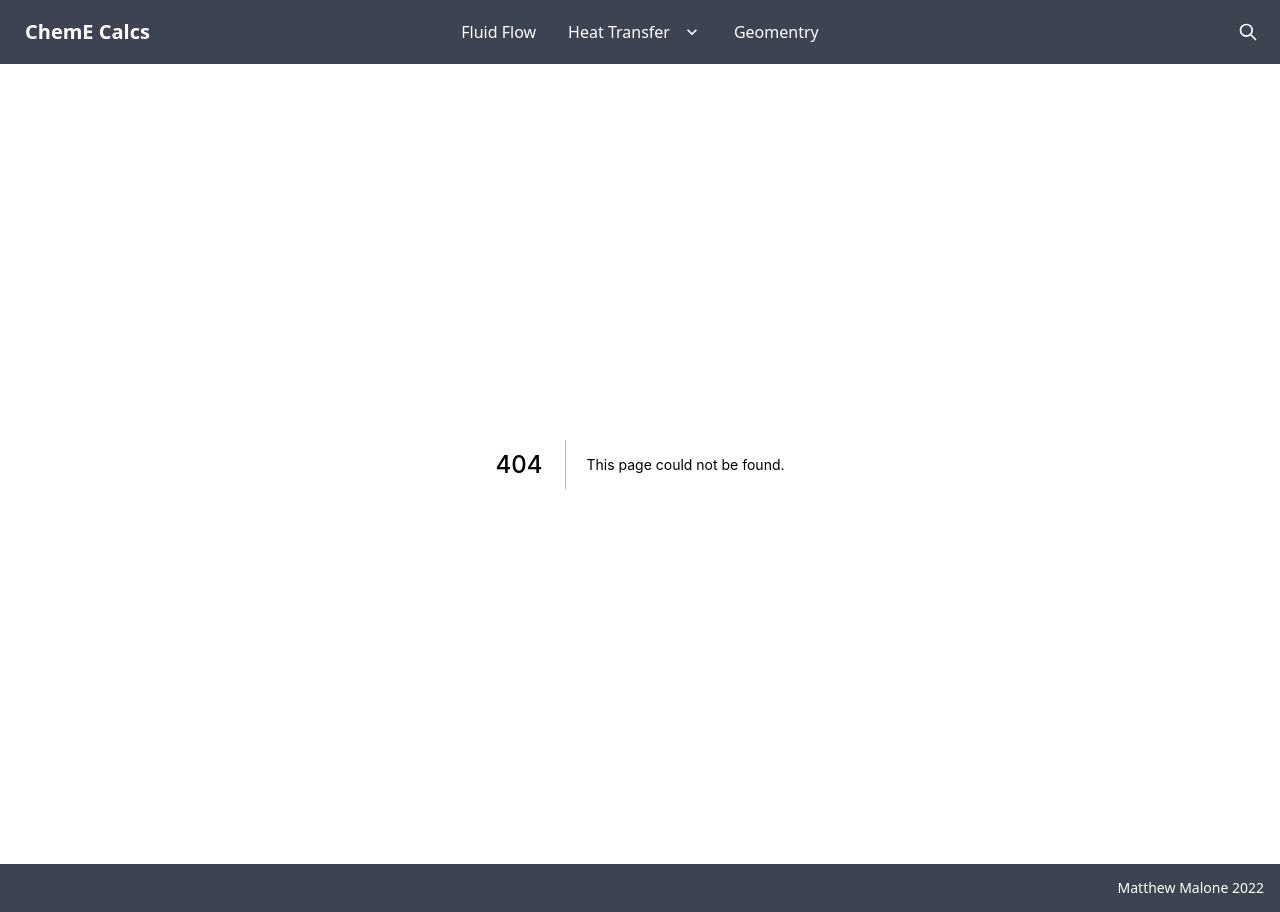
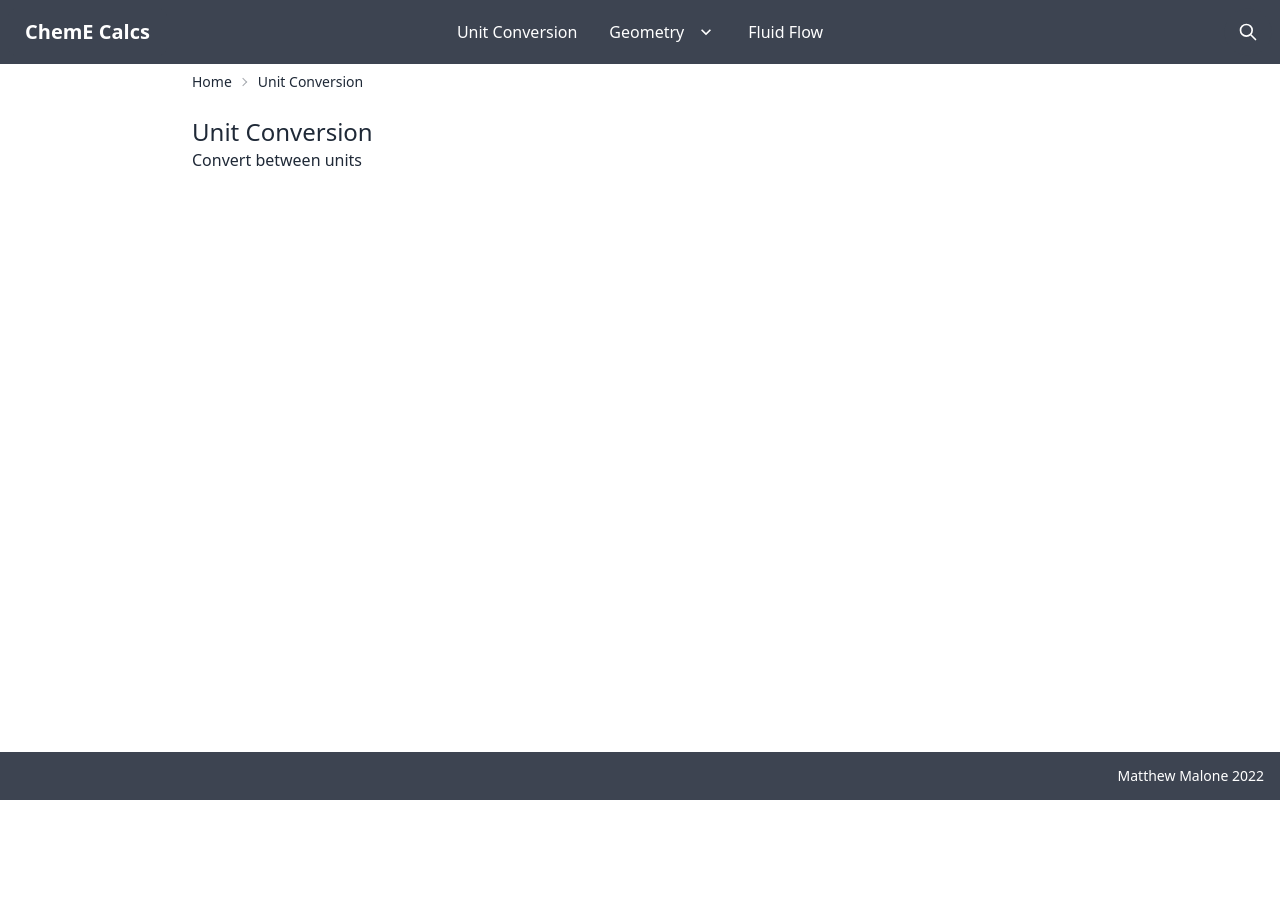
Before and after one commit to mama4294/ChemECalcs, a Next.js app in the folder chem_e_calc/: page /conversion in a window 1280 px wide. Before the commit this address had no page. After the commit the page ends 800 px from the top, so only its background shows below. Built offline with nearby package versions, Linux system fonts and the light colour scheme.

Commit message:
modifies nav hover color and adds Unit conversion page

```diff
--- a/chem_e_calc/src/components/Layout/Navbar.tsx
+++ b/chem_e_calc/src/components/Layout/Navbar.tsx
@@ -13,25 +13,22 @@ const Navbar = () => {
               viewBox="0 0 24 24"
               stroke="currentColor"
             >
-              <path
-                strokeLinecap="round"
-                strokeLinejoin="round"
-                strokeWidth="2"
-                d="M4 6h16M4 12h8m-8 6h16"
-              />
+              <path strokeLinecap="round" strokeLinejoin="round" strokeWidth="2" d="M4 6h16M4 12h8m-8 6h16" />
             </svg>
           </label>
           {/* Mobile Menu */}
           <ul
             tabIndex={0}
-            className="dropdown-content menu rounded-box menu-compact mt-3 w-52 bg-neutral p-2 text-neutral-content shadow"
+            className="dropdown-content menu rounded-box menu-compact z-10 mt-3 w-52 bg-neutral p-2 text-neutral-content shadow"
           >
             <li>
-              <a>Fluid Flow</a>
+              <Link href={'/conversion'}>
+                <a className="hover:bg-neutral-focus">Unit Conversion</a>
+              </Link>
             </li>
             <li tabIndex={0}>
-              <a className="justify-between">
-                Heat Transfer
+              <a className="justify-between hover:bg-neutral-focus">
+                Geometry
                 <svg
                   className="fill-current"
                   xmlns="http://www.w3.org/2000/svg"
@@ -44,20 +41,40 @@ const Navbar = () => {
               </a>
               <ul className="rounded-box bg-neutral p-2 text-neutral-content shadow">
                 <li>
-                  <Link href={'/heatexchangers'}>
-                    <a>Heat Exchangers</a>
+                  <Link href={'/geometry/cylinder'}>
+                    <a className="hover:bg-neutral-focus">Cylinder</a>
                   </Link>
                 </li>
                 <li>
-                  <Link href={'/thermo'}>
-                    <a>Thermodynamics</a>
+                  <Link href={'/geometry/box'}>
+                    <a className="hover:bg-neutral-focus">Box</a>
+                  </Link>
+                </li>
+                <li>
+                  <Link href={'/geometry/cone'}>
+                    <a className="hover:bg-neutral-focus">Cone</a>
+                  </Link>
+                </li>
+                <li>
+                  <Link href={'/geometry/sphere'}>
+                    <a className="hover:bg-neutral-focus">Sphere</a>
+                  </Link>
+                </li>
+                <li>
+                  <Link href={'/geometry/pyramid'}>
+                    <a className="hover:bg-neutral-focus">Pyramid</a>
+                  </Link>
+                </li>
+                <li>
+                  <Link href={'/geometry/hemisphere'}>
+                    <a className="hover:bg-neutral-focus">Hemisphere</a>
                   </Link>
                 </li>
               </ul>
             </li>
             <li>
-              <Link href={'/geometry'}>
-                <a>Geomentry</a>
+              <Link href={'/fluidflow'}>
+                <a className="hover:bg-neutral-focus">Fluid Flow</a>
               </Link>
             </li>
           </ul>
@@ -68,13 +85,15 @@ const Navbar = () => {
       </div>
       {/* Desktop Menu */}
       <div className="navbar-center hidden text-neutral-content lg:flex">
-        <ul className="menu menu-horizontal p-0">
+        <ul className="menu menu-horizontal p-0 ">
           <li>
-            <a>Fluid Flow</a>
+            <Link href={'/conversion'}>
+              <a className="hover:bg-neutral-focus">Unit Conversion</a>
+            </Link>
           </li>
           <li tabIndex={0}>
-            <a>
-              Heat Transfer
+            <a className="hover:bg-neutral-focus">
+              Geometry
               <svg
                 className="fill-current"
                 xmlns="http://www.w3.org/2000/svg"
@@ -85,18 +104,42 @@ const Navbar = () => {
                 <path d="M7.41,8.58L12,13.17L16.59,8.58L18,10L12,16L6,10L7.41,8.58Z" />
               </svg>
             </a>
-            <ul className="dropdown-content rounded-box w-52 bg-neutral p-2 text-neutral-content shadow">
+            <ul className="dropdown-content rounded-box z-10 w-52 bg-neutral p-2 text-neutral-content shadow">
               <li>
-                <a>Heat Exchangers</a>
+                <Link href={'/geometry/cylinder'}>
+                  <a className="hover:bg-neutral-focus">Cylinder</a>
+                </Link>
               </li>
               <li>
-                <a>Thermodynamics</a>
+                <Link href={'/geometry/box'}>
+                  <a className="hover:bg-neutral-focus">Box</a>
+                </Link>
+              </li>
+              <li>
+                <Link href={'/geometry/cone'}>
+                  <a className="hover:bg-neutral-focus">Cone</a>
+                </Link>
+              </li>
+              <li>
+                <Link href={'/geometry/sphere'}>
+                  <a className="hover:bg-neutral-focus">Sphere</a>
+                </Link>
+              </li>
+              <li>
+                <Link href={'/geometry/pyramid'}>
+                  <a className="hover:bg-neutral-focus">Pyramid</a>
+                </Link>
+              </li>
+              <li>
+                <Link href={'/geometry/hemisphere'}>
+                  <a className="hover:bg-neutral-focus">Hemisphere</a>
+                </Link>
               </li>
             </ul>
           </li>
           <li>
-            <Link href={'/geometry'}>
-              <a>Geomentry</a>
+            <Link href={'/fluidflow'}>
+              <a className="hover:bg-neutral-focus">Fluid Flow</a>
             </Link>
           </li>
         </ul>
--- /dev/null
+++ b/chem_e_calc/src/pages/conversion.tsx
@@ -0,0 +1,18 @@
+import type { NextPage } from 'next'
+import Head from 'next/head'
+import { Breadcrumbs } from '../components/calculators/breadcrumbs'
+import { PageContainer } from '../components/calculators/container'
+import { CalcHeader } from '../components/calculators/header'
+import { GridCard } from '../components/GridCard'
+
+const UnitConversion: NextPage = () => {
+  const paths = [{ title: 'Unit Conversion', href: '/conversion' }]
+  return (
+    <PageContainer>
+      <Breadcrumbs paths={paths} />
+      <CalcHeader title={'Unit Conversion'} text={'Convert between units'} />
+    </PageContainer>
+  )
+}
+
+export default UnitConversion
--- a/chem_e_calc/src/pages/index.tsx
+++ b/chem_e_calc/src/pages/index.tsx
@@ -1,6 +1,5 @@
 import type { NextPage } from 'next'
 import Head from 'next/head'
-import Image from 'next/image'
 import { GridCard } from '../components/GridCard'
 
 const Home: NextPage = () => {
@@ -20,9 +19,9 @@ const Home: NextPage = () => {
           Chem<span className="text-accent">E</span> Calculator
         </h1>
         <div className="my-3 grid gap-9 py-3 text-center md:grid-cols-3 lg:w-2/3">
+          <GridCard name="Unit Conversion" description="Convert between units" link="/conversion" />
+          <GridCard name="Geometry" description="Calculators for geometric properties" link="/geometry" />
           <GridCard name="Fluid Flow" description="Calculators for fluid dynamics" link="/fluidflow" />
-          <GridCard name="Heat Transfer" description="Calculators for thermodynamics" link="/heattransfer" />
-          <GridCard name="Geometry" description="Calculators for geometric properties" link="/geometry" />
         </div>
       </main>
     </>
```
